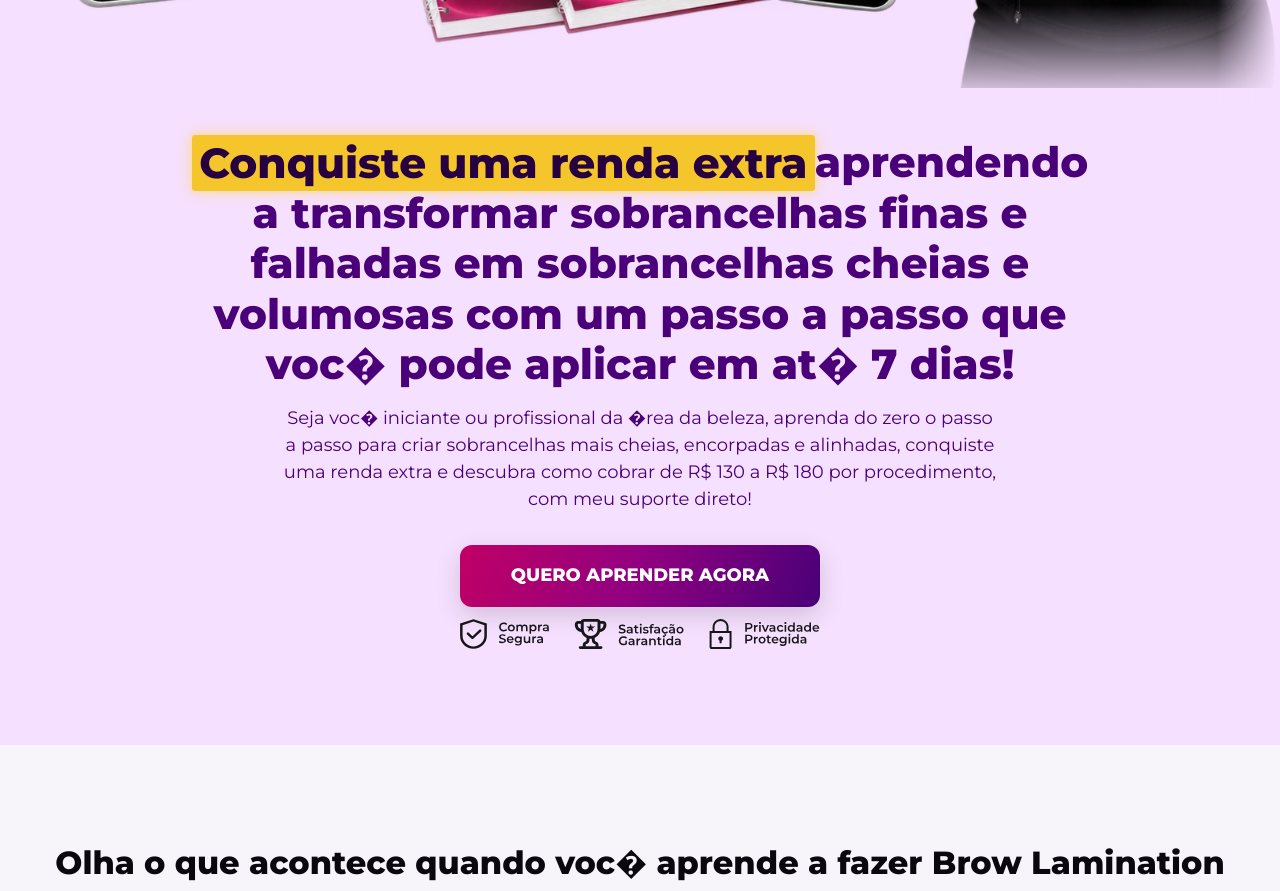
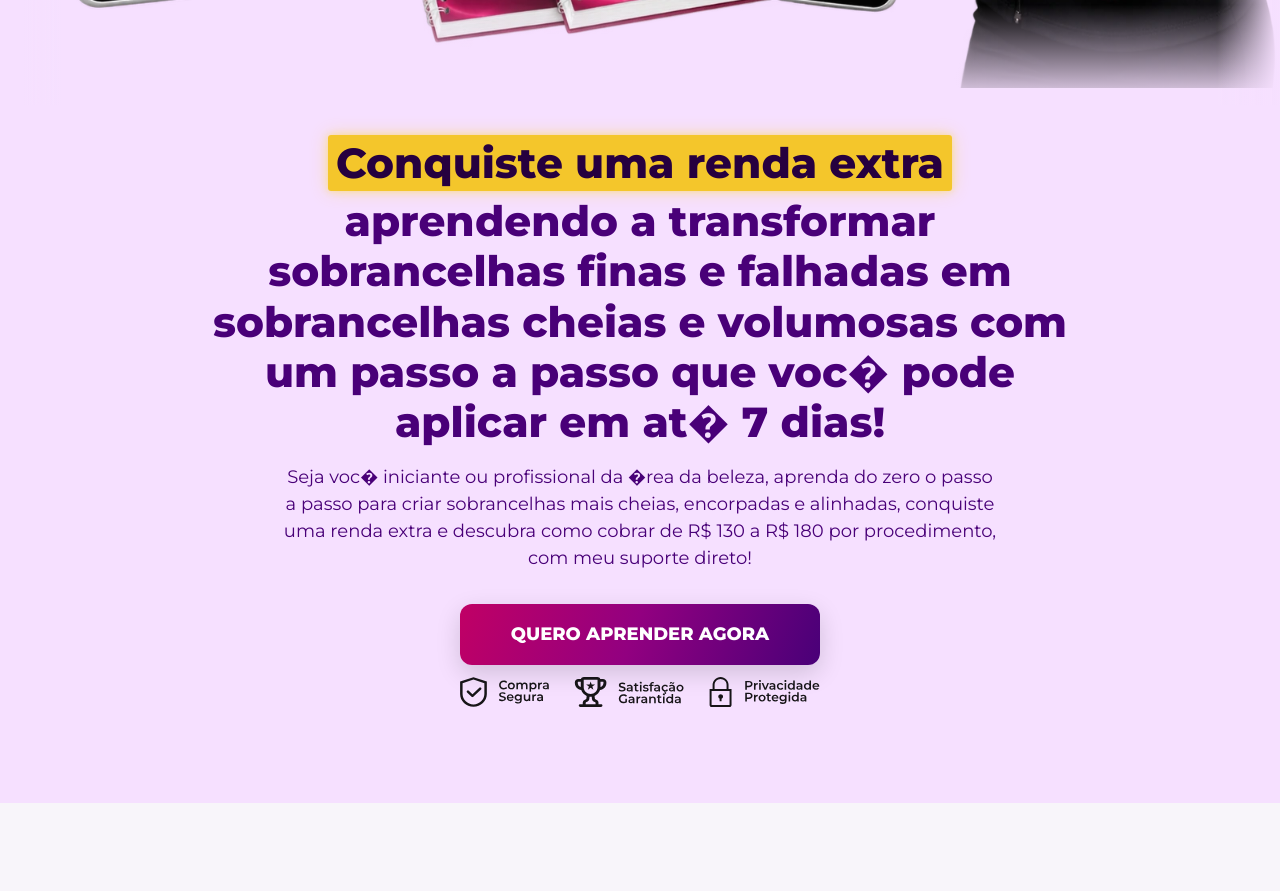
Before and after one commit to lupitavun10-netizen/projeto-01, a React (Vite) app: page / in a window 1280 px wide. Shown: the part 840-1731 px from the top of the page. Built offline with nearby package versions, Linux system fonts and the light colour scheme.

Commit message:
Separa destaque da headline do restante com espaco de 8px

```diff
--- a/src/styles/index.css
+++ b/src/styles/index.css
@@ -198,3 +198,4 @@ button:focus-visible,a:focus-visible { outline:3px solid var(--cta-color); outli
  -webkit-text-fill-color:currentColor;
  box-shadow:0 0 7px var(--headline-highlight-glow),0 0 17px var(--headline-highlight-glow);
 }
+.hero-headline-rest { display:block; margin-top:8px; }
```
